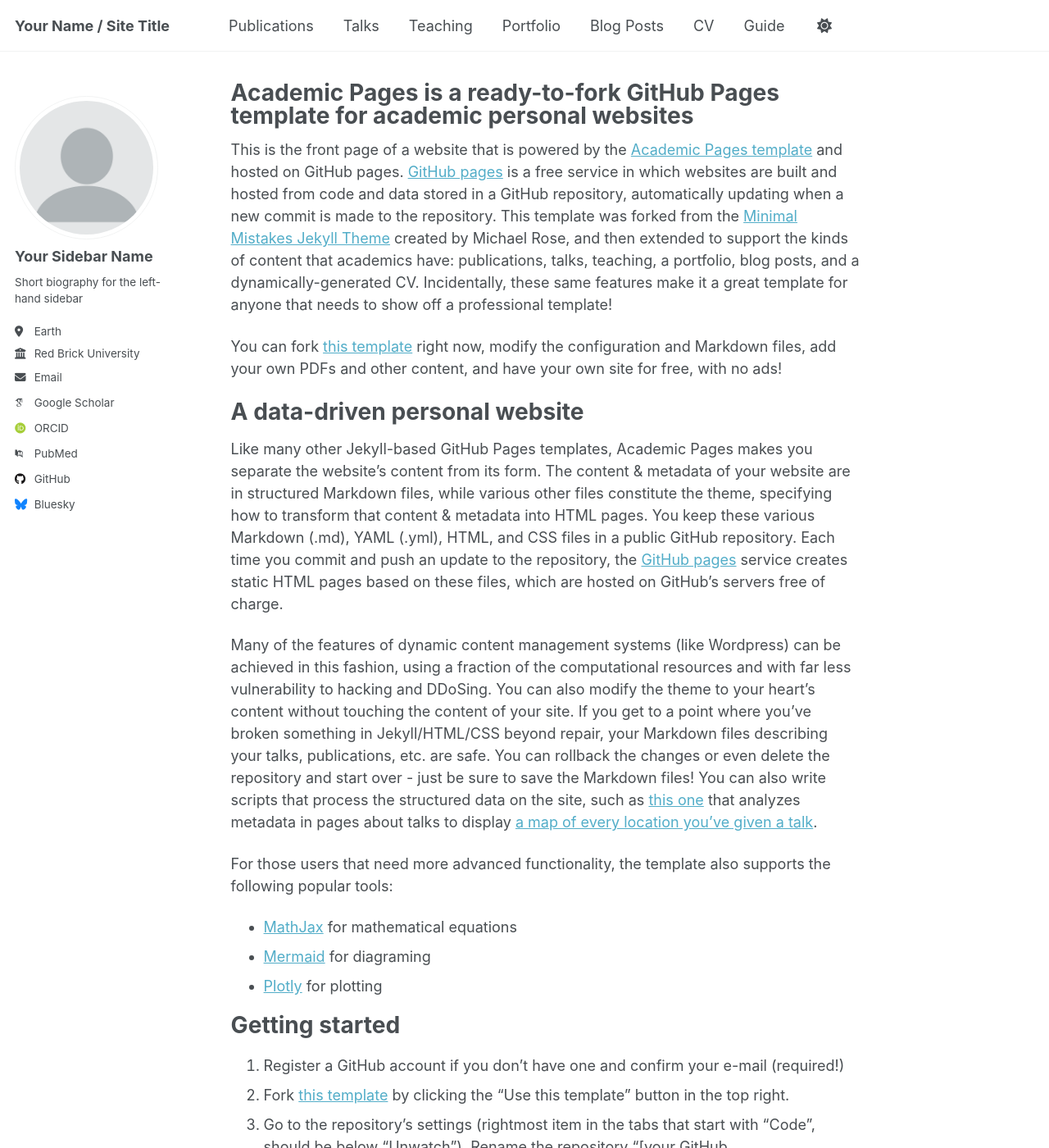
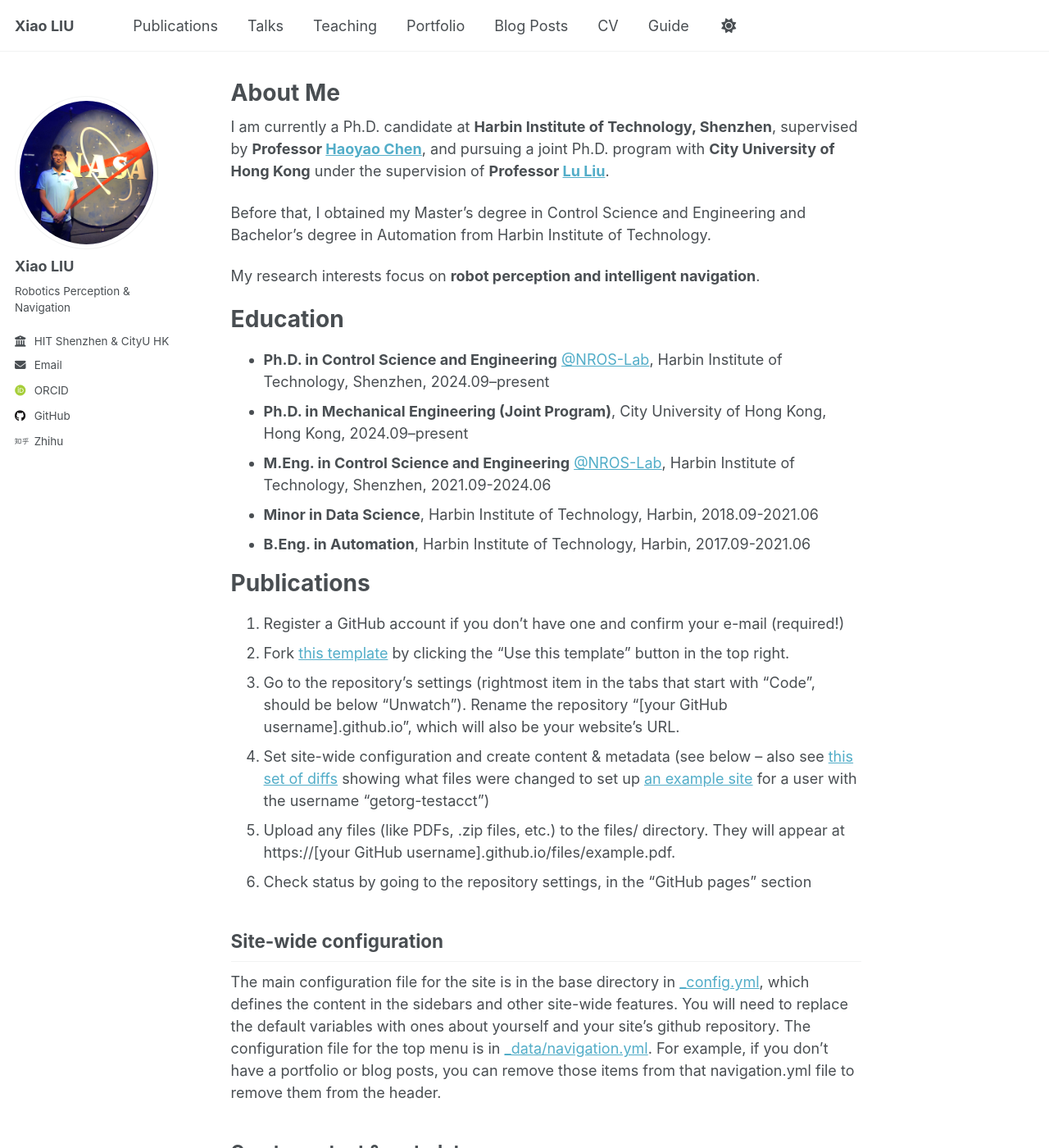
Before and after one commit to liuxiao916/liuxiao916.github.io, a Jekyll site: the page built from _pages/about.md, in a window 1280 px wide and 1400 px high. Shown: the whole window at 82% size. Built offline with Jekyll 4.4.1, drawn with Linux system fonts in a browser that asks for light colours; some web fonts are replaced; a script that is not in the unit is left out; some of the changed text lies outside the part shown.

Commit message:
Init and add basic info

```diff
--- a/_config.yml
+++ b/_config.yml
@@ -9,14 +9,14 @@
 # Basic Site Settings
 locale                   : "en-US"
 site_theme               : "default" # Currently available options are "default", "air"
-title                    : "Your Name / Site Title"
+title                    : "Xiao LIU"
 title_separator          : "-"
-name                     : &name "Your Name"
-description              : &description "Your Name's academic portfolio"   # Update this with a general description of your site, this is the default if not overridden by a page
-url                      : https://academicpages.github.io # The base hostname & protocol for your site e.g. "https://[your GitHub username].github.io",
+name                     : &name "Xiao LIU"  # Updated name to match the title
+description              : &description "Xiao LIU's academic portfolio"   # Updated description to match the name
+url                      : https://liuxiao916.github.io # The base hostname & protocol for your site e.g. "https://[your GitHub username].github.io",
                                                            # or if you already have some other page hosted on Github then use "https://[your GitHub username].github.io/[Your Repo Name]"
 baseurl                  : "" # the subpath of your site, e.g. "/blog"
-repository               : "academicpages/academicpages.github.io"
+repository               : "liuxiao916/liuxiao916.github.io"
 
 # Site Author - The following control what appear as part of the author content on the side bar.
 #               If a field is blank the icon and link will not appear, otherwise it will be shown.
@@ -24,23 +24,23 @@ repository               : "academicpages/academicpages.github.io"
 author:
   # Biographic information
   avatar           : "profile.png"
-  name             : "Your Sidebar Name"
+  name             : "Xiao LIU"
   pronouns         : # example: "she/her"
-  bio              : "Short biography for the left-hand sidebar"
-  location         : "Earth"
-  employer         : "Red Brick University"
+  bio              : "Robotics Perception & Navigation"
+  location         : # "Earth"
+  employer         : "HIT Shenzhen & CityU HK"
   uri              : # URL
-  email            : "none@example.org"
+  email            : "liu.xiao@my.cityu.edu.hk"
 
   # Academic websites
   academia         : # URL
   arxiv            : # URL - Update with the correct link to your profile
-  googlescholar    : "https://scholar.google.com/citations?user=PS_CX0AAAAAJ"
+  googlescholar    : # "https://scholar.google.com/citations?user=PS_CX0AAAAAJ"
   inspire-hep      : # URL
   impactstory      : # URL
-  orcid            : "https://orcid.org/yourorcidurl"
+  orcid            : "https://orcid.org/0009-0005-6578-7224"
   semantic         : # URL
-  pubmed           : "https://www.ncbi.nlm.nih.gov/pubmed/?term=john+snow"
+  pubmed           : # "https://www.ncbi.nlm.nih.gov/pubmed/?term=john+snow"
   researchgate     : # URL
   scopus           : # URL
 
@@ -48,13 +48,13 @@ author:
   bitbucket        : # Username - Update with your username on the site
   codepen          : # Username
   dribbble         : # Username
-  github           : "academicpages"
+  github           : "https://github.com/liuxiao916"
   kaggle           : # Username
   stackoverflow    : # User number or user number and name (i.e., use "1" or "1/jeff-atwood")
 
   # Social media
   artstation       : # Username
-  bluesky          : "bsky.app" # Replace this with you Bluesky username
+  bluesky          : #"bsky.app" # Replace this with you Bluesky username
   facebook         : # Username
   flickr           : # Username
   foursquare       : # Username
@@ -77,7 +77,7 @@ author:
   wikipedia        : # Username
   xing             : # Username
   youtube          : # Username
-  zhihu            : # Username
+  zhihu            : wen-dao-zhu-yao-33
 
 # Publication Category - The following the list of publication categories and their headings
 publication_category:
--- a/_pages/about.md
+++ b/_pages/about.md
@@ -1,35 +1,34 @@
 ---
 permalink: /
-title: "Academic Pages is a ready-to-fork GitHub Pages template for academic personal websites"
+title: "About Me"
 author_profile: true
 redirect_from:
   - /about/
   - /about.html
 ---
 
-This is the front page of a website that is powered by the [Academic Pages template](https://github.com/academicpages/academicpages.github.io) and hosted on GitHub pages. [GitHub pages](https://pages.github.com) is a free service in which websites are built and hosted from code and data stored in a GitHub repository, automatically updating when a new commit is made to the repository. This template was forked from the [Minimal Mistakes Jekyll Theme](https://mmistakes.github.io/minimal-mistakes/) created by Michael Rose, and then extended to support the kinds of content that academics have: publications, talks, teaching, a portfolio, blog posts, and a dynamically-generated CV. Incidentally, these same features make it a great template for anyone that needs to show off a professional template!
+I am currently a Ph.D. candidate at **Harbin Institute of Technology, Shenzhen**, supervised by **Professor [Haoyao Chen](https://www.nrs-lab.com/people-2/)**, and pursuing a joint Ph.D. program with **City University of Hong Kong** under the supervision of **Professor [Lu Liu](https://www.cityu.edu.hk/mne/people/academic-staff/prof-liu-lu)**.
 
- You can fork [this template](https://github.com/academicpages/academicpages.github.io) right now, modify the configuration and Markdown files, add your own PDFs and other content, and have your own site for free, with no ads!
+Before that, I obtained my Master’s degree in Control Science and Engineering and Bachelor’s degree in Automation from Harbin Institute of Technology.
 
-A data-driven personal website
+My research interests focus on **robot perception and intelligent navigation**.
+
+Education
 ======
-Like many other Jekyll-based GitHub Pages templates, Academic Pages makes you separate the website's content from its form. The content & metadata of your website are in structured Markdown files, while various other files constitute the theme, specifying how to transform that content & metadata into HTML pages. You keep these various Markdown (.md), YAML (.yml), HTML, and CSS files in a public GitHub repository. Each time you commit and push an update to the repository, the [GitHub pages](https://pages.github.com/) service creates static HTML pages based on these files, which are hosted on GitHub's servers free of charge.
+* **Ph.D. in Control Science and Engineering** [@NROS-Lab](https://www.nrs-lab.com/), Harbin Institute of Technology, Shenzhen, 2024.09–present
+* **Ph.D. in Mechanical Engineering (Joint Program)**, City University of Hong Kong, Hong Kong, 2024.09–present
+* **M.Eng. in Control Science and Engineering** [@NROS-Lab](https://www.nrs-lab.com/), Harbin Institute of Technology, Shenzhen, 2021.09-2024.06
+* **Minor in Data Science**, Harbin Institute of Technology, Harbin, 2018.09-2021.06
+* **B.Eng. in Automation**, Harbin Institute of Technology, Harbin, 2017.09-2021.06
 
-Many of the features of dynamic content management systems (like Wordpress) can be achieved in this fashion, using a fraction of the computational resources and with far less vulnerability to hacking and DDoSing. You can also modify the theme to your heart's content without touching the content of your site. If you get to a point where you've broken something in Jekyll/HTML/CSS beyond repair, your Markdown files describing your talks, publications, etc. are safe. You can rollback the changes or even delete the repository and start over - just be sure to save the Markdown files! You can also write scripts that process the structured data on the site, such as [this one](https://github.com/academicpages/academicpages.github.io/blob/master/talkmap.ipynb) that analyzes metadata in pages about talks to display [a map of every location you've given a talk](https://academicpages.github.io/talkmap.html).
-
-For those users that need more advanced functionality, the template also supports the following popular tools:
-- [MathJax](https://www.mathjax.org/) for mathematical equations
-- [Mermaid](https://mermaid.js.org/) for diagraming
-- [Plotly](https://plotly.com/javascript/) for plotting
-
-Getting started
+Publications
 ======
 1. Register a GitHub account if you don't have one and confirm your e-mail (required!)
-1. Fork [this template](https://github.com/academicpages/academicpages.github.io) by clicking the "Use this template" button in the top right.
-1. Go to the repository's settings (rightmost item in the tabs that start with "Code", should be below "Unwatch"). Rename the repository "[your GitHub username].github.io", which will also be your website's URL.
-1. Set site-wide configuration and create content & metadata (see below -- also see [this set of diffs](https://archive.is/3TPas) showing what files were changed to set up [an example site](https://getorg-testacct.github.io) for a user with the username "getorg-testacct")
-1. Upload any files (like PDFs, .zip files, etc.) to the files/ directory. They will appear at https://[your GitHub username].github.io/files/example.pdf.
-1. Check status by going to the repository settings, in the "GitHub pages" section
+2. Fork [this template](https://github.com/academicpages/academicpages.github.io) by clicking the "Use this template" button in the top right.
+3. Go to the repository's settings (rightmost item in the tabs that start with "Code", should be below "Unwatch"). Rename the repository "[your GitHub username].github.io", which will also be your website's URL.
+4. Set site-wide configuration and create content & metadata (see below -- also see [this set of diffs](https://archive.is/3TPas) showing what files were changed to set up [an example site](https://getorg-testacct.github.io) for a user with the username "getorg-testacct")
+5. Upload any files (like PDFs, .zip files, etc.) to the files/ directory. They will appear at https://[your GitHub username].github.io/files/example.pdf.
+6. Check status by going to the repository settings, in the "GitHub pages" section
 
 Site-wide configuration
 ------
```
Also changed, not shown: images/favicon-32x32.png, images/profile.png.
